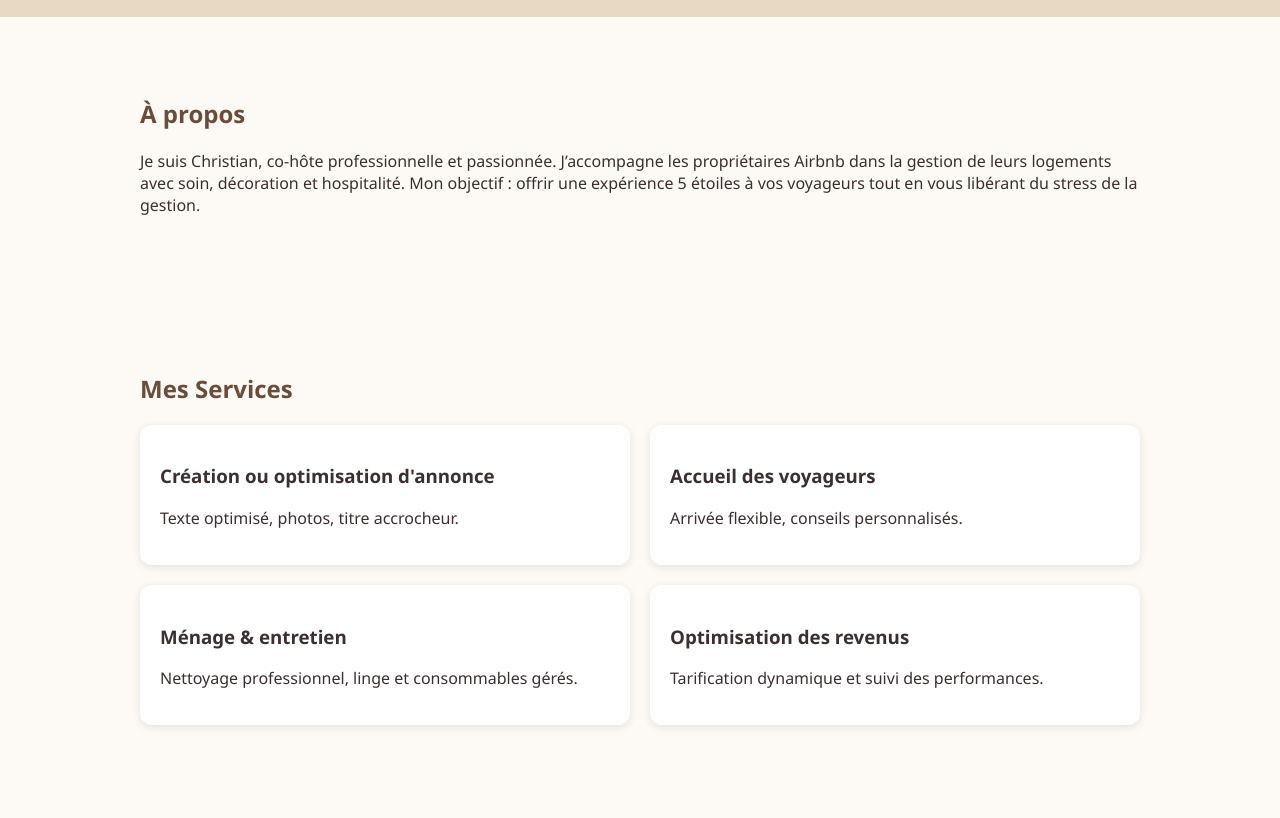
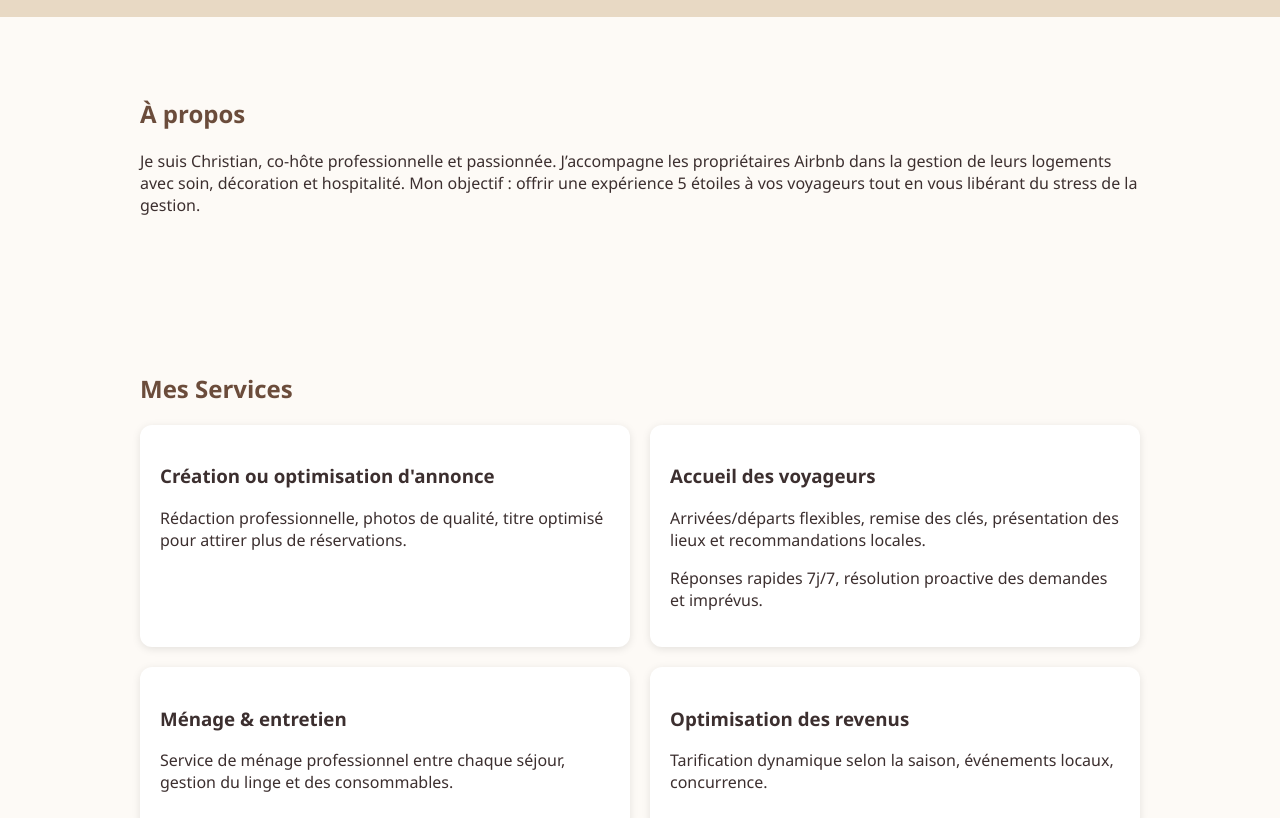
Before and after one commit to chriverson/allin1, a plain HTML site: page index.html in a window 1280 px wide. Shown: the part 131-949 px from the top of the page. Drawn offline with Linux system fonts and the light colour scheme.

Commit message:
Update index.html

```diff
--- a/index.html
+++ b/index.html
@@ -87,19 +87,20 @@
     <div class="services">
       <div class="service">
         <h3>Création ou optimisation d'annonce</h3>
-        <p>Texte optimisé, photos, titre accrocheur.</p>
+        <p>Rédaction professionnelle, photos de qualité, titre optimisé pour attirer plus de réservations.</p>
       </div>
       <div class="service">
         <h3>Accueil des voyageurs</h3>
-        <p>Arrivée flexible, conseils personnalisés.</p>
+        <p>Arrivées/départs flexibles, remise des clés, présentation des lieux et recommandations locales.</p>
+        <p>Réponses rapides 7j/7, résolution proactive des demandes et imprévus.</p>
       </div>
       <div class="service">
         <h3>Ménage & entretien</h3>
-        <p>Nettoyage professionnel, linge et consommables gérés.</p>
+        <p>Service de ménage professionnel entre chaque séjour, gestion du linge et des consommables.</p>
       </div>
       <div class="service">
         <h3>Optimisation des revenus</h3>
-        <p>Tarification dynamique et suivi des performances.</p>
+        <p>Tarification dynamique selon la saison, événements locaux, concurrence.</p>
       </div>
     </div>
   </section>
```
